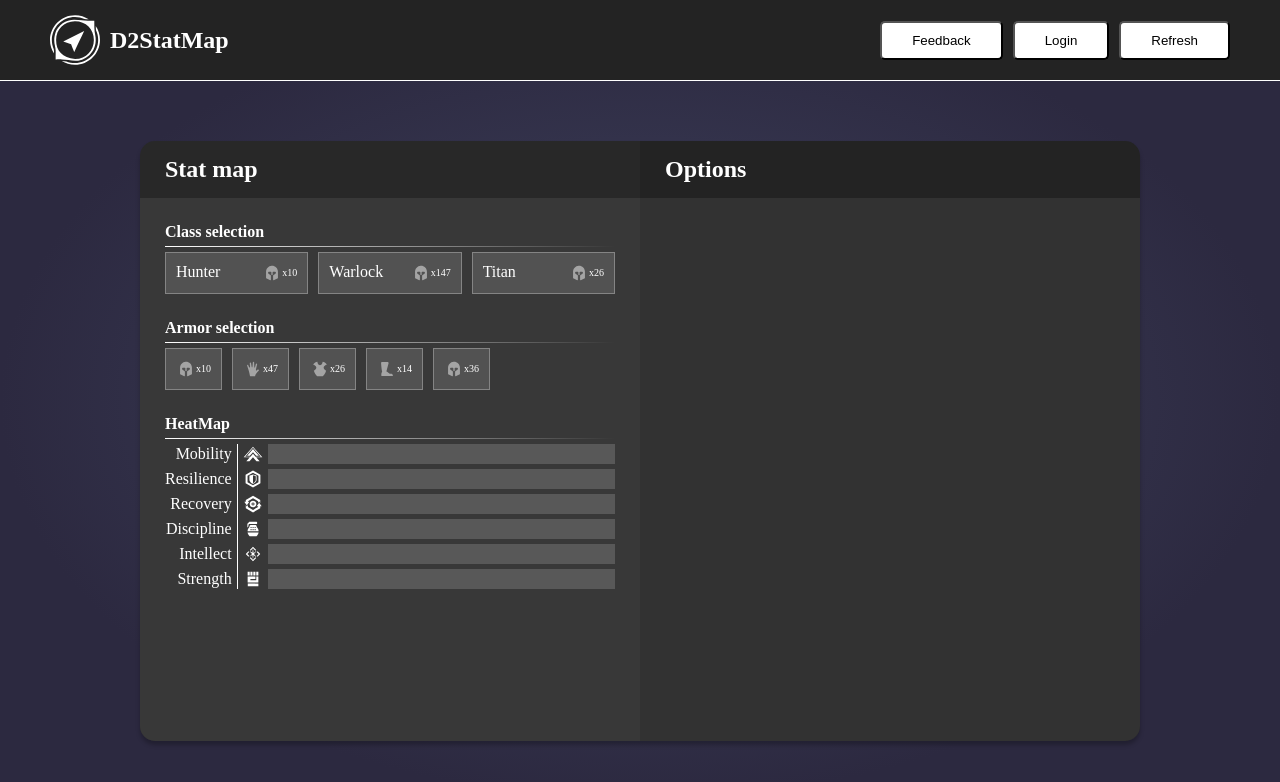
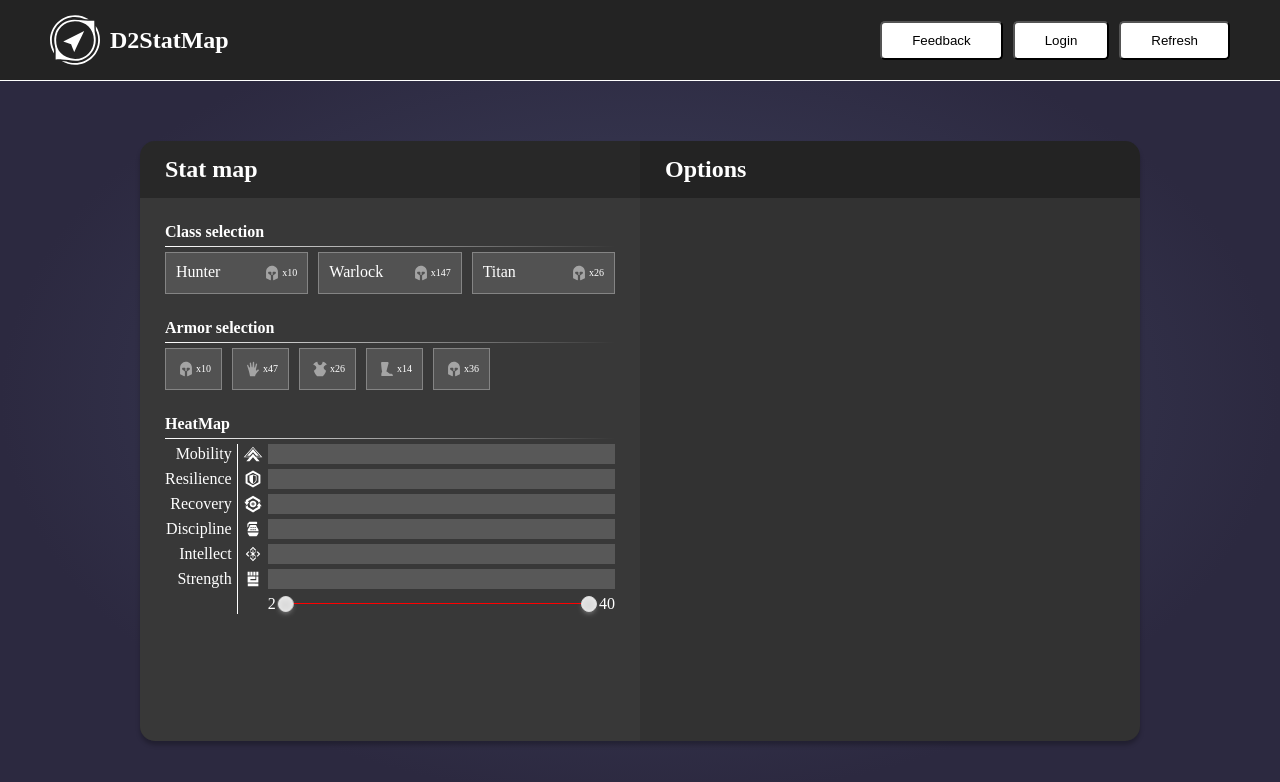
Before and after one commit to NSkelin/d2statmap, a React (Vite) app: page / in a window 1280 px wide. Shown: the top 782 px of the page. Built offline with nearby package versions, Linux system fonts and the light colour scheme.

Commit message:
add noUiSlider

```diff
--- a/src/components/heatMap.jsx
+++ b/src/components/heatMap.jsx
@@ -1,5 +1,6 @@
 import React from "react";
 import styles from "./styles/heatMap.module.css";
+import NoUiSlider from "./noUiSlider.jsx";
 import {ReactComponent as MobilityIcon} from "../assets/mobility.svg";
 import {ReactComponent as ResilienceIcon} from "../assets/resilience.svg";
 import {ReactComponent as RecoveryIcon} from "../assets/recovery.svg";
@@ -35,6 +36,7 @@ function HeatMap() {
 				<div className={styles.statBar}></div>
 				<div className={styles.statBar}></div>
 				<div className={styles.statBar}></div>
+				<NoUiSlider min={2} max={40}></NoUiSlider>
 			</div>
 		</div>
 	);
```
